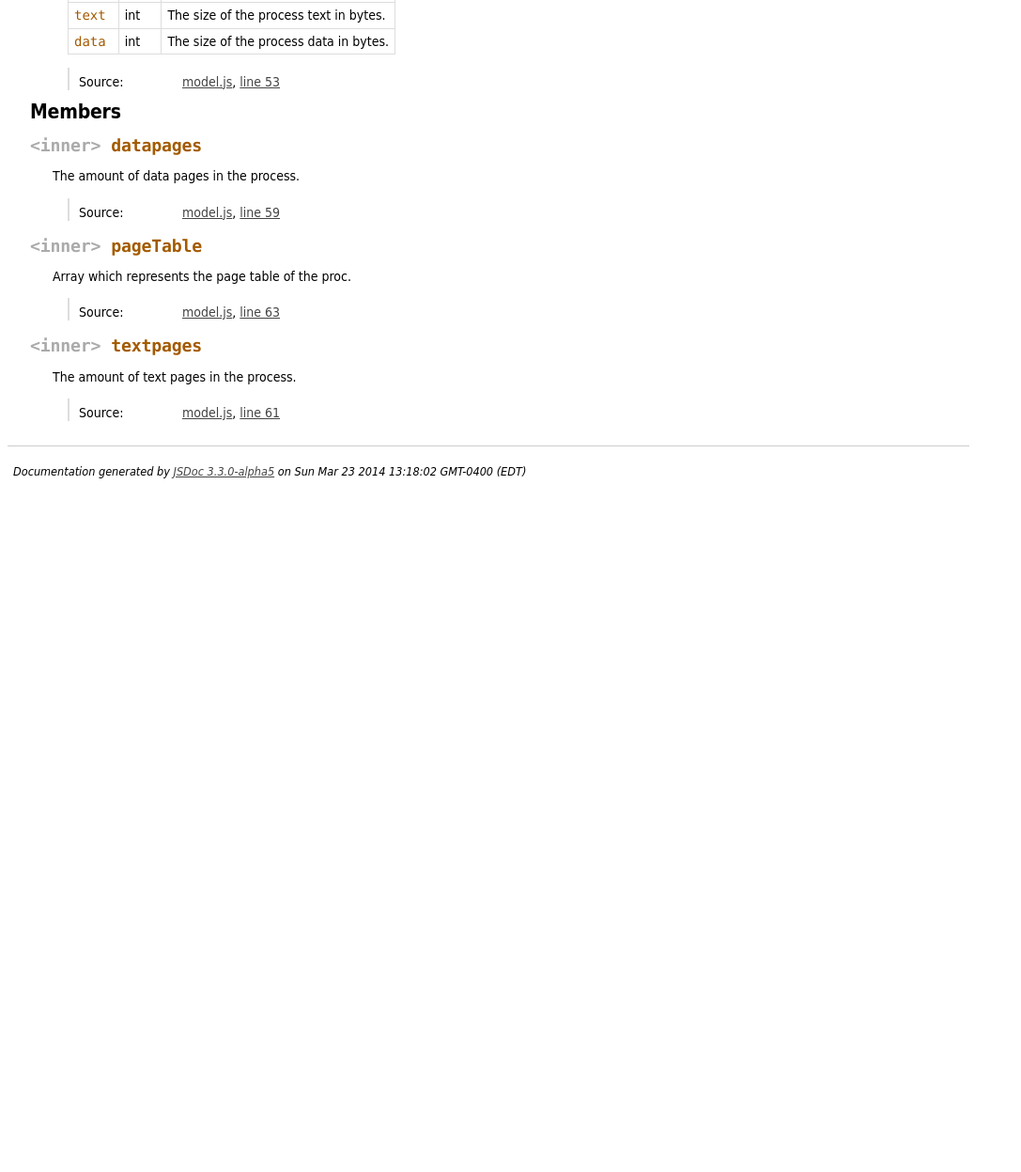
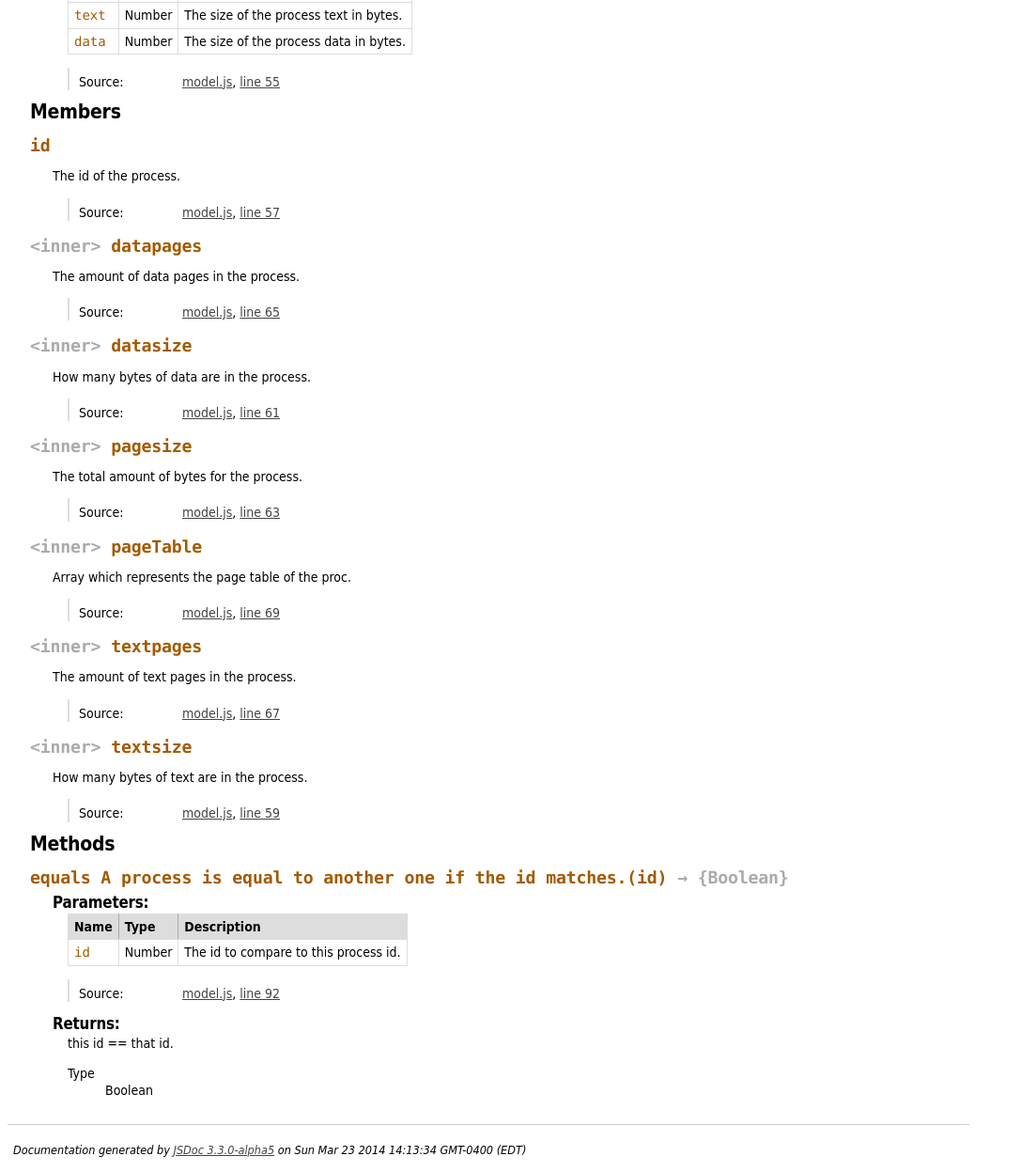
Before and after one commit to MattShrider/3dmemory, a plain HTML site: page doc/model.Proc.html in a window 1280 px wide. Shown: the part 248-1495 px from the top of the page at 94% size, without its empty margins (0-1087 px from the left). Before the commit the page ends 800 px from the top, so only its background shows below. Drawn offline with Linux system fonts and the light colour scheme.

Commit message:
Updated doc

```diff
--- a/doc/model.Proc.html
+++ b/doc/model.Proc.html
@@ -89,7 +89,7 @@
             <td class="type">
 
 
-<span class="param-type">int</span>
+<span class="param-type">Number</span>
 
 
 
@@ -112,7 +112,7 @@
             <td class="type">
 
 
-<span class="param-type">int</span>
+<span class="param-type">Number</span>
 
 
 
@@ -135,7 +135,7 @@
             <td class="type">
 
 
-<span class="param-type">int</span>
+<span class="param-type">Number</span>
 
 
 
@@ -176,7 +176,7 @@
 
     <dt class="tag-source">Source:</dt>
     <dd class="tag-source"><ul class="dummy"><li>
-        <a href="model.js.html">model.js</a>, <a href="model.js.html#line53">line 53</a>
+        <a href="model.js.html">model.js</a>, <a href="model.js.html#line55">line 55</a>
     </li></ul></dd>
 
 
@@ -222,6 +222,62 @@
         <dl>
 
 <dt>
+    <h4 class="name" id="id"><span class="type-signature"></span>id<span class="type-signature"></span></h4>
+
+
+</dt>
+<dd>
+
+    <div class="description">
+        The id of the process.
+    </div>
+
+
+
+
+
+<dl class="details">
+
+
+
+
+
+
+
+
+
+
+
+
+
+
+
+
+
+
+
+    <dt class="tag-source">Source:</dt>
+    <dd class="tag-source"><ul class="dummy"><li>
+        <a href="model.js.html">model.js</a>, <a href="model.js.html#line57">line 57</a>
+    </li></ul></dd>
+
+
+
+
+
+
+
+</dl>
+
+
+
+
+
+</dd>
+
+
+
+<dt>
     <h4 class="name" id="datapages"><span class="type-signature">&lt;inner> </span>datapages<span class="type-signature"></span></h4>
 
 
@@ -258,7 +314,119 @@
 
     <dt class="tag-source">Source:</dt>
     <dd class="tag-source"><ul class="dummy"><li>
-        <a href="model.js.html">model.js</a>, <a href="model.js.html#line59">line 59</a>
+        <a href="model.js.html">model.js</a>, <a href="model.js.html#line65">line 65</a>
+    </li></ul></dd>
+
+
+
+
+
+
+
+</dl>
+
+
+
+
+
+</dd>
+
+
+
+<dt>
+    <h4 class="name" id="datasize"><span class="type-signature">&lt;inner> </span>datasize<span class="type-signature"></span></h4>
+
+
+</dt>
+<dd>
+
+    <div class="description">
+        How many bytes of data are in the process.
+    </div>
+
+
+
+
+
+<dl class="details">
+
+
+
+
+
+
+
+
+
+
+
+
+
+
+
+
+
+
+
+    <dt class="tag-source">Source:</dt>
+    <dd class="tag-source"><ul class="dummy"><li>
+        <a href="model.js.html">model.js</a>, <a href="model.js.html#line61">line 61</a>
+    </li></ul></dd>
+
+
+
+
+
+
+
+</dl>
+
+
+
+
+
+</dd>
+
+
+
+<dt>
+    <h4 class="name" id="pagesize"><span class="type-signature">&lt;inner> </span>pagesize<span class="type-signature"></span></h4>
+
+
+</dt>
+<dd>
+
+    <div class="description">
+        The total amount of bytes for the process.
+    </div>
+
+
+
+
+
+<dl class="details">
+
+
+
+
+
+
+
+
+
+
+
+
+
+
+
+
+
+
+
+    <dt class="tag-source">Source:</dt>
+    <dd class="tag-source"><ul class="dummy"><li>
+        <a href="model.js.html">model.js</a>, <a href="model.js.html#line63">line 63</a>
     </li></ul></dd>
 
 
@@ -314,7 +482,7 @@
 
     <dt class="tag-source">Source:</dt>
     <dd class="tag-source"><ul class="dummy"><li>
-        <a href="model.js.html">model.js</a>, <a href="model.js.html#line63">line 63</a>
+        <a href="model.js.html">model.js</a>, <a href="model.js.html#line69">line 69</a>
     </li></ul></dd>
 
 
@@ -370,7 +538,63 @@
 
     <dt class="tag-source">Source:</dt>
     <dd class="tag-source"><ul class="dummy"><li>
-        <a href="model.js.html">model.js</a>, <a href="model.js.html#line61">line 61</a>
+        <a href="model.js.html">model.js</a>, <a href="model.js.html#line67">line 67</a>
+    </li></ul></dd>
+
+
+
+
+
+
+
+</dl>
+
+
+
+
+
+</dd>
+
+
+
+<dt>
+    <h4 class="name" id="textsize"><span class="type-signature">&lt;inner> </span>textsize<span class="type-signature"></span></h4>
+
+
+</dt>
+<dd>
+
+    <div class="description">
+        How many bytes of text are in the process.
+    </div>
+
+
+
+
+
+<dl class="details">
+
+
+
+
+
+
+
+
+
+
+
+
+
+
+
+
+
+
+
+    <dt class="tag-source">Source:</dt>
+    <dd class="tag-source"><ul class="dummy"><li>
+        <a href="model.js.html">model.js</a>, <a href="model.js.html#line59">line 59</a>
     </li></ul></dd>
 
 
@@ -390,6 +614,149 @@
         </dl>
 
 
+
+        <h3 class="subsection-title">Methods</h3>
+
+        <dl>
+
+<dt>
+    <h4 class="name" id="equals
+A process is equal to another one if the id matches."><span class="type-signature"></span>equals
+A process is equal to another one if the id matches.<span class="signature">(id)</span><span class="type-signature"> &rarr; {Boolean}</span></h4>
+
+
+</dt>
+<dd>
+
+
+
+
+
+
+
+
+        <h5>Parameters:</h5>
+
+
+<table class="params">
+    <thead>
+    <tr>
+
+        <th>Name</th>
+
+
+        <th>Type</th>
+
+
+
+
+
+        <th class="last">Description</th>
+    </tr>
+    </thead>
+
+    <tbody>
+
+
+        <tr>
+
+                <td class="name"><code>id</code></td>
+
+
+            <td class="type">
+
+
+<span class="param-type">Number</span>
+
+
+
+            </td>
+
+
+
+
+
+            <td class="description last">The id to compare to this process id.</td>
+        </tr>
+
+
+    </tbody>
+</table>
+
+
+
+<dl class="details">
+
+
+
+
+
+
+
+
+
+
+
+
+
+
+
+
+
+
+
+    <dt class="tag-source">Source:</dt>
+    <dd class="tag-source"><ul class="dummy"><li>
+        <a href="model.js.html">model.js</a>, <a href="model.js.html#line92">line 92</a>
+    </li></ul></dd>
+
+
+
+
+
+
+
+</dl>
+
+
+
+
+
+
+
+
+
+
+
+
+
+    <h5>Returns:</h5>
+
+
+<div class="param-desc">
+    this id == that id.
+</div>
+
+
+
+<dl>
+    <dt>
+        Type
+    </dt>
+    <dd>
+
+<span class="param-type">Boolean</span>
+
+
+    </dd>
+</dl>
+
+
+
+
+</dd>
+
+        </dl>
 
 
 
@@ -411,7 +778,7 @@
 <br clear="both">
 
 <footer>
-    Documentation generated by <a href="https://github.com/jsdoc3/jsdoc">JSDoc 3.3.0-alpha5</a> on Sun Mar 23 2014 13:18:02 GMT-0400 (EDT)
+    Documentation generated by <a href="https://github.com/jsdoc3/jsdoc">JSDoc 3.3.0-alpha5</a> on Sun Mar 23 2014 14:13:34 GMT-0400 (EDT)
 </footer>
 
 <script> prettyPrint(); </script>
```
Also changed, not shown: doc/index.html (+2 -6 lines), doc/model.Frame.html (+4 -4 lines), doc/model.Page.html (+3 -3 lines), doc/model.html (+8 -8 lines), doc/model.js.html (+23 -14 lines), js/model.js (+17 -12 lines).
